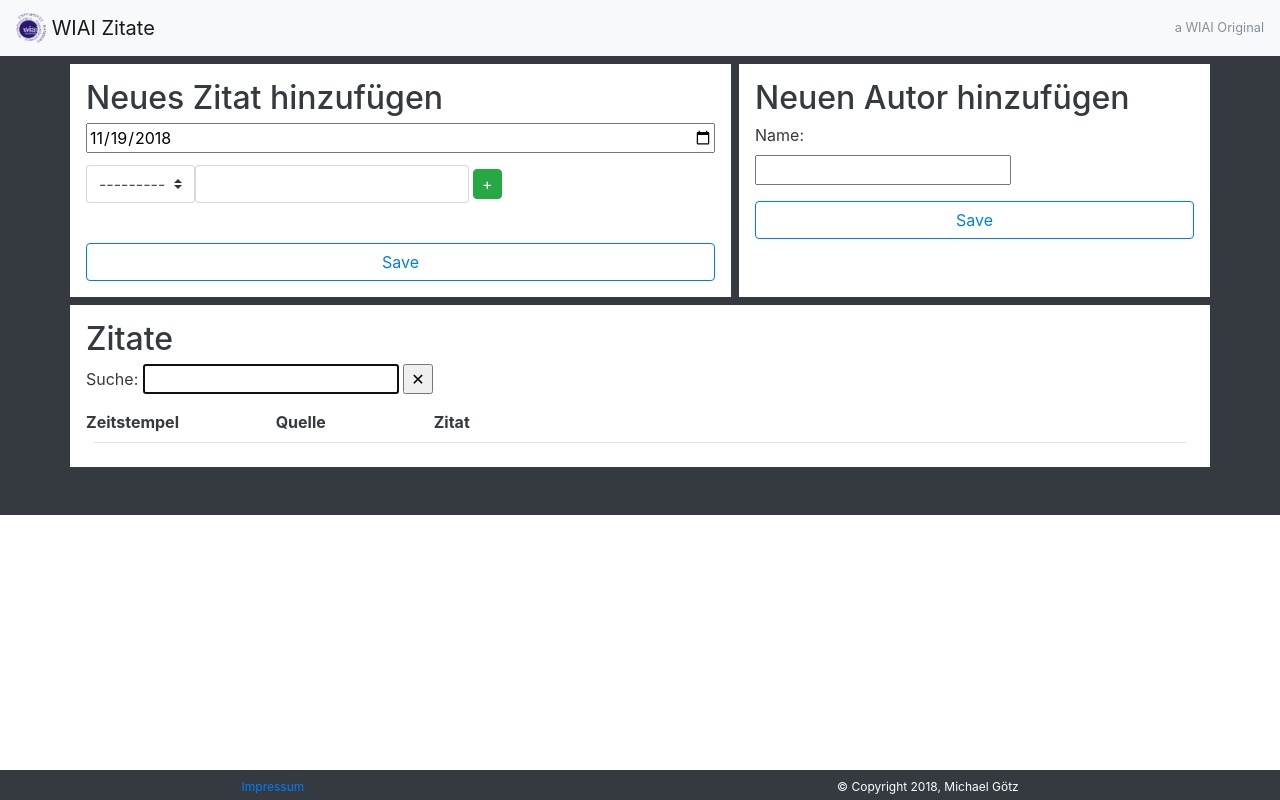
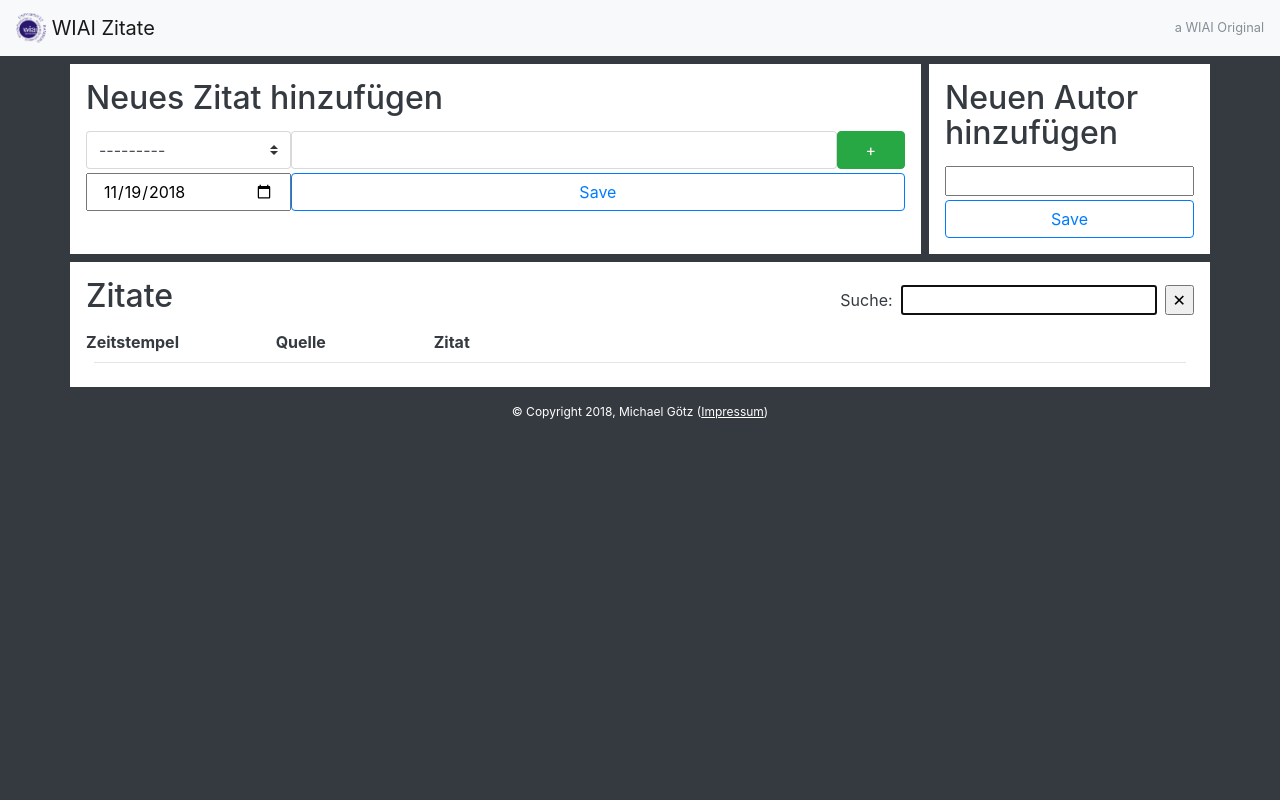
Before and after one commit to michigg/quotes, a Django app: page / in a window 1280 px wide. Run offline with Django 3.2, Linux system fonts and the light colour scheme; data that the repository does not hold is empty; some libraries are stand-ins or nearby versions.

Commit message:
Minor CSS changes

```diff
--- a/fachschaftszitat/static/home/main.css
+++ b/fachschaftszitat/static/home/main.css
@@ -1,6 +1,22 @@
+html {
+    min-height: 100vh;
+}
+
 footer {
-    position: fixed;
-    bottom: 0;
     width: 100%;
     font-size: 12px;
 }
+
+footer a:link,
+footer a:hover,
+footer a:visited,
+footer a:active {
+    color: white;
+    text-decoration: underline;
+}
+
+.quote-search {
+    display: flex;
+    align-items: center;
+    justify-content: flex-end;
+}
--- a/fachschaftszitat/static/js/main.js
+++ b/fachschaftszitat/static/js/main.js
@@ -62,6 +62,7 @@ function updateElementIndex(el, prefix, ndx) {
     if (el.id) el.id = el.id.replace(id_regex, replacement);
     if (el.name) el.name = el.name.replace(id_regex, replacement);
 }
+
 function cloneMore(selector, prefix) {
     var newElement = $(selector).clone(true);
     var total = $('#id_' + prefix + '-TOTAL_FORMS').val();
@@ -73,7 +74,7 @@ function cloneMore(selector, prefix) {
     total++;
     $('#id_' + prefix + '-TOTAL_FORMS').val(total);
     $(selector).after(newElement);
-    var conditionRow = $('.form-row:not(:last)');
+    var conditionRow = $('.conversation-particle:not(:last)');
     conditionRow.find('.btn.add-form-row')
     .removeClass('btn-success').addClass('btn-danger')
     .removeClass('add-form-row').addClass('remove-form-row')
@@ -81,11 +82,12 @@ function cloneMore(selector, prefix) {
     .html('<span aria-hidden="true">-</span>');
     return false;
 }
+
 function deleteForm(prefix, btn) {
     var total = parseInt($('#id_' + prefix + '-TOTAL_FORMS').val());
     if (total > 1){
-        btn.closest('.form-row').remove();
-        var forms = $('.form-row');
+        btn.closest('.conversation-particle').remove();
+        var forms = $('.conversation-particle');
         $('#id_' + prefix + '-TOTAL_FORMS').val(forms.length);
         for (var i=0, formCount=forms.length; i<formCount; i++) {
             $(forms.get(i)).find(':input').each(function() {
@@ -97,7 +99,7 @@ function deleteForm(prefix, btn) {
 }
 $(document).on('click', '.add-form-row', function(e){
     e.preventDefault();
-    cloneMore('.form-row:last', 'form');
+    cloneMore('.conversation-particle:last', 'form');
     return false;
 });
 $(document).on('click', '.remove-form-row', function(e){
--- a/fachschaftszitat/templates/base.jinja
+++ b/fachschaftszitat/templates/base.jinja
@@ -24,7 +24,7 @@
 </head>
 
 {# ===== Body ===== #}
-<body>
+<body class="bg-dark">
 {% block body %}
     <nav class="navbar sticky-top navbar-light bg-light">
         <a class="navbar-brand" href="{% url 'home' %}">
@@ -42,11 +42,8 @@
         {% block footer %}
             <footer>
                 <div class="row text-center bg-dark text-white pt-2 pb-1">
-                    <div class="col-5">
-                        <p class="text-center mb-0"><a href="#">Impressum</a></p>
-                    </div>
-                    <div class="col-7">
-                        © Copyright 2018, Michael Götz
+                    <div class="text-center col-12">
+                        © Copyright 2018, Michael Götz (<a href="#">Impressum</a>)
                     </div>
                 </div>
             </footer>
--- a/fachschaftszitat/templates/home.jinja
+++ b/fachschaftszitat/templates/home.jinja
@@ -8,58 +8,61 @@
 {% block content %}
     <div class="container">
         <div class="row text-dark my-2">
-            <div class="col-7 p-0">
+            <div class="col-9 p-0">
                 <div class="mr-1 bg-white p-3 h-100">
-                    <h2>Neues Zitat hinzufügen</h2>
+                    <h2 class="mb-3">Neues Zitat hinzufügen</h2>
                     <form method="POST" action="{% url 'register_quote' %}">
                         {% csrf_token %}
-                        <input class="mb-2 w-100" type="date" name="timestamp" value="{{ today_date|date:'Y-m-d' }}"
-                               required
-                               id="id_timestamp">
-
                         {{ statement_formset.management_form }}
                         {% for form in statement_formset %}
-                            <div class="form-row ml-0 mt-1">
-                                <div class="form-group form-inline">
-                                    <select class="custom-select" name="form-0-author" id="id_form-0-author" required>
+                            <div class="ml-0 mt-1 container conversation-particle">
+                                <div class="form-group row mb-0">
+                                    <select class="custom-select col-3" name="form-0-author" id="id_form-0-author" required>
                                         <option value="" selected>---------</option>
                                         {% for author in authors %}
                                             <option value="{{ author.id }}">{{ author.name }}</option>
                                         {% endfor %}
                                     </select>
-                                    <input class="form-control" type="text" name="form-0-text" maxlength="1024"
+                                    <input class="form-control col-8" type="text" name="form-0-text" maxlength="1024"
                                            id="id_form-0-text"
                                            required/>
 
-                                    <input type="hidden" name="form-0-id" id="id_form-0-id"/>
+                                    <input type="hidden" name="form-0-id" id="id_form-0-id" class=""/>
                                     <button title="Weiteren Autor hinzufügen"
-                                            class="btn btn-success add-form-row py-1 px-2 ml-1">+
+                                            class="btn btn-success btn-block col-1 add-form-row">+
                                     </button>
                                 </div>
                             </div>
                         {% endfor %}
-                        <br/>
-                        <input class="btn btn-outline-primary btn-block" type="submit" value="Save"/>
+                        <div class="container mt-1">
+                            <div class="row">
+                                <input class="col-3" type="date" name="timestamp" value="{{ today_date|date:'Y-m-d' }}" required id="id_timestamp">
+                                <input class="btn btn-outline-primary btn-block col-9 mt-0" type="submit" value="Save"/>
+                            </div>
+                        </div>
                     </form>
                 </div>
             </div>
-            <div class="col-5 p-0">
+            <div class="col-3 p-0">
                 <div class="ml-1 bg-white p-3 h-100">
-                    <h2>Neuen Autor hinzufügen</h2>
+                    <h2 class="mb-3">Neuen Autor hinzufügen</h2>
                     <form method="POST" action="{% url 'register_author' %}">
                         {% csrf_token %}
-                        {{ authorform.as_p }}
+                        <input type="text" name="name" maxlength="32" required="" id="id_name" class="col-12 mb-1">
                         <input class="btn btn-outline-primary btn-block align-items-end" type="submit" value="Save"/>
                     </form>
                 </div>
             </div>
         </div>
-        <div class="row text-dark mb-5">
+        <div class="row text-dark mb-2">
             <div class="col-12 bg-white p-3">
-                <h2>Zitate</h2>
-                <p>Suche: <input type="text" id="search" autofocus/>
-                    <button id="reset" title="Suche zurücksetzen">✕</button>
-                </p>
+                <div class="row mb-2">
+                    <h2 class="col-8">Zitate</h2>
+                    <p class="col-4 mb-0 quote-search">
+                        Suche: <input type="text" id="search" class="ml-2 mr-2" autofocus/>
+                        <button id="reset" title="Suche zurücksetzen">✕</button>
+                    </p>
+                </div>
                 <div class="row">
                     <div class="col-6 col-xs-6 col-sm-4 col-md-3 col-lg-2 col-xl-2">
                         <strong>Zeitstempel</strong>
```
